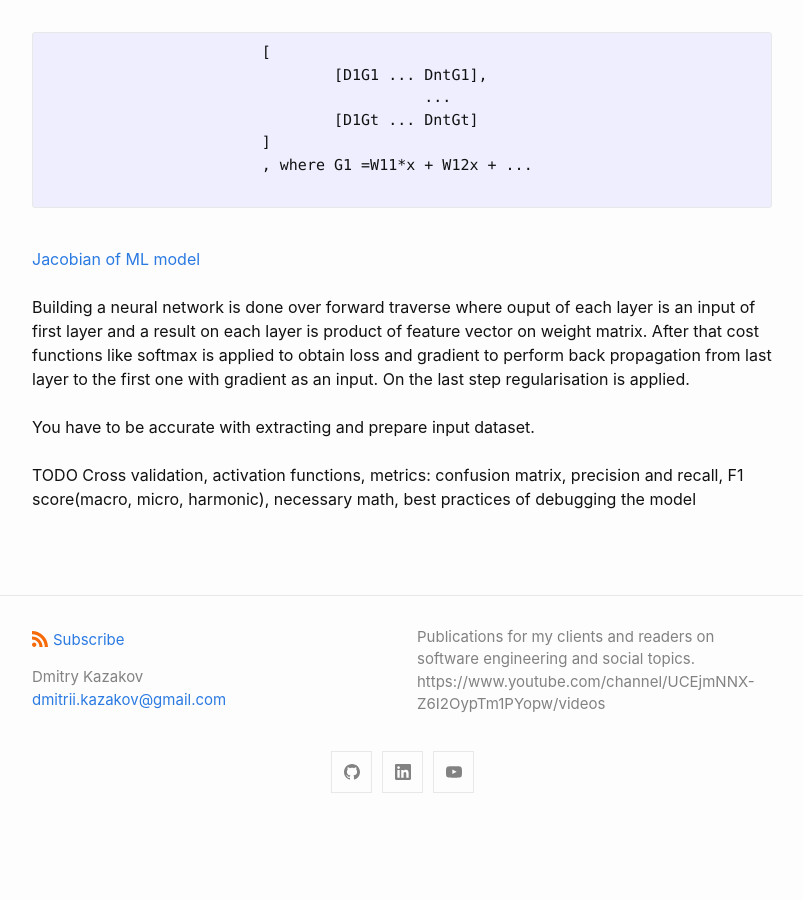
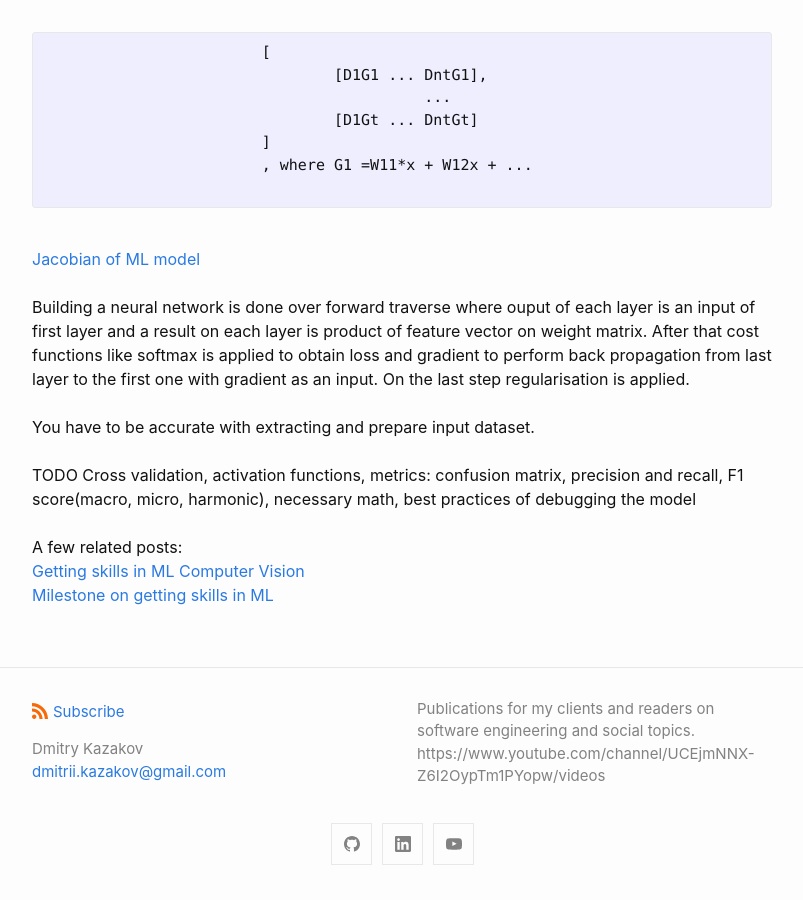
Before and after one commit to Gelassen/dkazakov.github.io, a Jekyll site: the page built from _posts/2020-10-23-getting-skills-in-ml.html, in a window 1280 px wide and 900 px high, scrolled down 1116 px. Shown: the whole window, without its empty margins (238-1041 px from the left). Built offline with Jekyll 4.4.1, drawn with Linux system fonts in a browser that asks for light colours; before the commit the page ends 1944 px from its top, so only the background shows below that.

Commit message:
Add cross reference links in ML publications

```diff
--- a/_posts/2020-10-23-getting-skills-in-ml.html
+++ b/_posts/2020-10-23-getting-skills-in-ml.html
@@ -56,7 +56,11 @@ modified_time: '2020-10-23'
 
 			TODO
 			Cross validation, activation functions, metrics: confusion matrix, precision and recall, F1 score(macro, micro, harmonic), necessary math, best practices of debugging the model </br> </br>
-
+			<p>
+				A few related posts: <br>
+				<a href="https://gelassen.github.io/blog/2021/05/28/getting-skills-in-ml-computer-vision.html">Getting skills in ML Computer Vision</a> <br>
+				<a href="https://gelassen.github.io/blog/2020/10/23/getting-skills-in-ml.html">Milestone on getting skills in ML</a>
+			</p>
         </div>
 
     </body>
--- a/_posts/2020-12-05-housing-price-prediction.html
+++ b/_posts/2020-12-05-housing-price-prediction.html
@@ -137,7 +137,11 @@ modified_time: '2020-12-05'
 
 			For key aspect of ML check <a link="https://gelassen.github.io/blog/2020/10/23/getting-skills-in-ml.html">this link.</a>
 
-			</br> </br>
+			<p>
+				A few related posts: <br>
+				<a href="https://gelassen.github.io/blog/2021/05/28/getting-skills-in-ml-computer-vision.html">Getting skills in ML Computer Vision</a> <br>
+				<a href="https://gelassen.github.io/blog/2020/12/05/housing-price-prediction.html">Case study: ML. Housing price prediction</a>
+			</p>
 
         </div>
 
--- a/_posts/2021-05-28-getting-skills-in-ml-computer-vision.html
+++ b/_posts/2021-05-28-getting-skills-in-ml-computer-vision.html
@@ -76,5 +76,11 @@ modified_time: '2021-05-28'
         to the rotation and the illumination: the rotation angle of the special point is calculated from the rotation angle of the neighborhood
         and values are cut off by the threshold (~0.2)
 
+        <p>
+            A few related posts: <br>
+            <a href="https://gelassen.github.io/blog/2020/12/05/housing-price-prediction.html">Case study: ML. Housing price prediction</a> <br>
+            <a href="https://gelassen.github.io/blog/2020/10/23/getting-skills-in-ml.html">Milestone on getting skills in ML</a>
+        </p>
+
     </body>
 </html>
```
